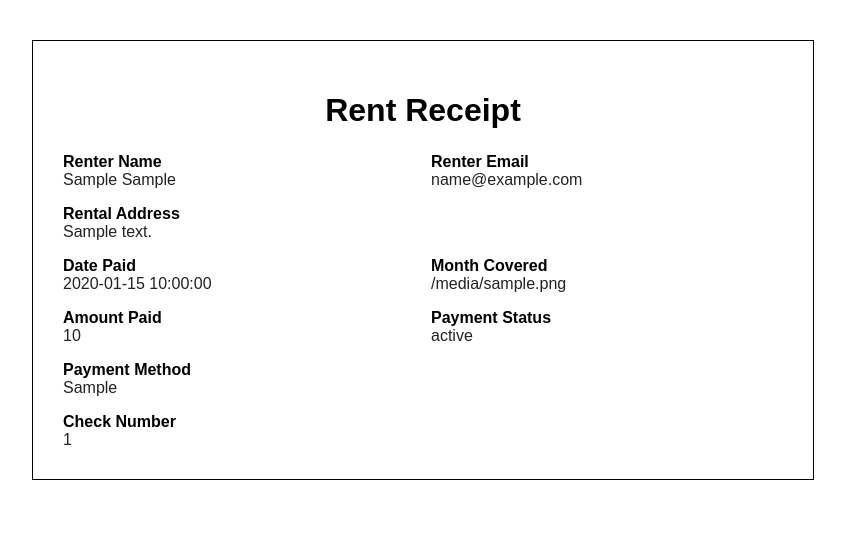
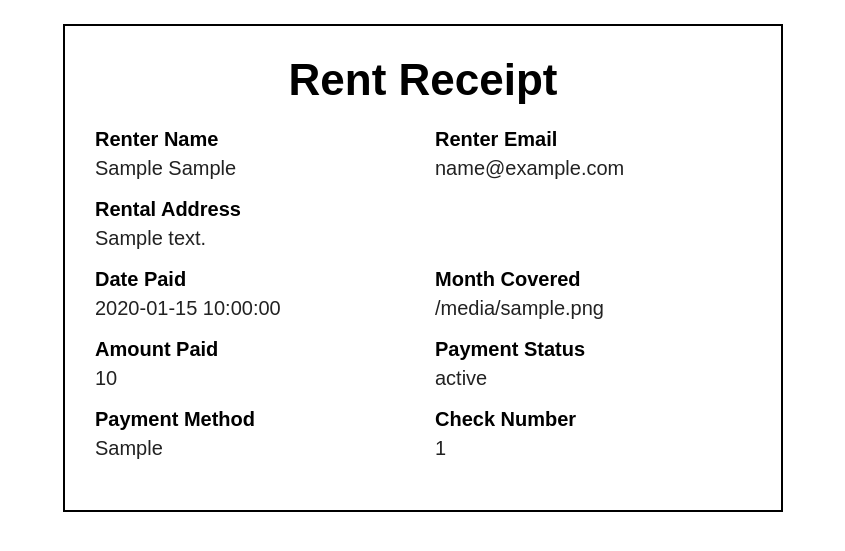
Before and after one commit to EnriqueGalindo/p-fi, a Flask app: template app/templates/receipts/rent_receipt.html in a window 1280 px wide. Shown: the top 551 px of the page, without its empty margins (217-1062 px from the left). Run offline with Flask 3, Linux system fonts and the light colour scheme; the template is opened without the code that fills it: most values are stand-ins (such as "Sample title", 1, 10 or a date in 2020).

Commit message:
change table format for email template

```diff
--- a/app/templates/receipts/rent_receipt.html
+++ b/app/templates/receipts/rent_receipt.html
@@ -4,67 +4,111 @@
 <head>
   <meta charset="UTF-8">
   <title>Rent Receipt</title>
+  <meta name="viewport" content="width=device-width, initial-scale=1" />
   <style>
-    body { font-family: Arial, sans-serif; margin: 40px; color: #000; }
-    .receipt { max-width: 720px; margin: auto; border: 1px solid #000; padding: 30px; }
-    h1 { text-align: center; margin-bottom: 24px; }
-    .grid { display: grid; grid-template-columns: 1fr 1fr; gap: 16px; }
-    .label { font-weight: bold; }
-    .muted { color: #222; }
-    .full { grid-column: 1 / -1; }
+    /* Keep styles simple + email-client-friendly */
+    body { margin: 0; padding: 0; background: #ffffff; color: #000000; font-family: Arial, sans-serif; }
+    .container { width: 100%; border-collapse: collapse; }
+    .outer { padding: 24px; }
+    .box { border: 2px solid #000; border-collapse: collapse; background: #fff; width: 720px; max-width: 720px; }
+    .pad { padding: 30px 30px 50px 30px; } /* extra bottom padding prevents border clipping */
+    h1 { margin: 0 0 24px 0; text-align: center; font-size: 44px; line-height: 1.1; font-weight: 800; }
+
+    .label { font-weight: 700; font-size: 20px; margin: 0 0 6px 0; }
+    .value { font-size: 20px; margin: 0; color: #222; }
     .money { font-variant-numeric: tabular-nums; }
+
+    .spacer-row td { height: 18px; line-height: 18px; font-size: 0; }
+
+    /* Make it behave well on narrow screens */
+    @media (max-width: 760px) {
+      .outer { padding: 12px !important; }
+      .box { width: 100% !important; max-width: 100% !important; }
+      .pad { padding: 18px 18px 36px 18px !important; }
+      h1 { font-size: 34px !important; }
+      .label, .value { font-size: 18px !important; }
+    }
   </style>
 </head>
+
 <body>
-  <div class="receipt">
+  <!-- Outer wrapper (email-safe) -->
+  <table role="presentation" class="container" cellpadding="0" cellspacing="0" width="100%">
+    <tr>
+      <td align="center" class="outer">
+        <!-- Bordered box (email-safe) -->
+        <table role="presentation" class="box" cellpadding="0" cellspacing="0" width="720">
+          <tr>
+            <td class="pad">
               <h1>Rent Receipt</h1>
 
-    <div class="grid">
-      <div>
+              <!-- Two-column layout using tables (more reliable than CSS grid in email clients) -->
+              <table role="presentation" width="100%" cellpadding="0" cellspacing="0" style="border-collapse:collapse;">
+                <tr>
+                  <td valign="top" width="50%" style="padding-right:12px;">
                     <div class="label">Renter Name</div>
-        <div class="muted">{{ renter_first }} {{ renter_last }}</div>
-      </div>
+                    <div class="value">{{ renter_first }} {{ renter_last }}</div>
+                  </td>
+                  <td valign="top" width="50%" style="padding-left:12px;">
+                    <div class="label">Renter Email</div>
+                    <div class="value">{{ renter_email }}</div>
+                  </td>
+                </tr>
 
-      <div>
-        <div class="label">Renter Email</div>
-        <div class="muted">{{ renter_email }}</div>
-      </div>
+                <tr class="spacer-row"><td colspan="2">&nbsp;</td></tr>
 
-      <div class="full">
+                <tr>
+                  <td colspan="2" valign="top">
                     <div class="label">Rental Address</div>
-        <div class="muted">{{ rental_address }}</div>
-      </div>
+                    <div class="value">{{ rental_address }}</div>
+                  </td>
+                </tr>
 
-      <div>
+                <tr class="spacer-row"><td colspan="2">&nbsp;</td></tr>
+
+                <tr>
+                  <td valign="top" width="50%" style="padding-right:12px;">
                     <div class="label">Date Paid</div>
-        <div class="muted">{{ date_paid }}</div>
-      </div>
+                    <div class="value">{{ date_paid }}</div>
+                  </td>
+                  <td valign="top" width="50%" style="padding-left:12px;">
+                    <div class="label">Month Covered</div>
+                    <div class="value">{{ month_covered }}</div>
+                  </td>
+                </tr>
 
-      <div>
-        <div class="label">Month Covered</div>
-        <div class="muted">{{ month_covered }}</div>
-      </div>
+                <tr class="spacer-row"><td colspan="2">&nbsp;</td></tr>
 
-      <div>
+                <tr>
+                  <td valign="top" width="50%" style="padding-right:12px;">
                     <div class="label">Amount Paid</div>
-        <div class="muted money">{{ amount_paid }}</div>
-      </div>
+                    <div class="value money">{{ amount_paid }}</div>
+                  </td>
+                  <td valign="top" width="50%" style="padding-left:12px;">
+                    <div class="label">Payment Status</div>
+                    <div class="value">{{ payment_status }}</div>
+                  </td>
+                </tr>
 
-      <div>
-        <div class="label">Payment Status</div>
-        <div class="muted">{{ payment_status }}</div>
-      </div>
+                <tr class="spacer-row"><td colspan="2">&nbsp;</td></tr>
 
-      <div>
+                <tr>
+                  <td valign="top" width="50%" style="padding-right:12px;">
                     <div class="label">Payment Method</div>
-        <div class="muted">{{ payment_method }}</div>
-      </div>
+                    <div class="value">{{ payment_method }}</div>
+                  </td>
+                  <td valign="top" width="50%" style="padding-left:12px;">
+                    <div class="label">Check Number</div>
+                    <div class="value">{{ check_number or "—" }}</div>
+                  </td>
+                </tr>
+              </table>
 
-      <div class="full">
-        <div class="label">Check Number</div>
-        <div class="muted">{{ check_number or "—" }}</div>
-      </div>
-    </div>
-  </div>
+            </td>
+          </tr>
+        </table>
+      </td>
+    </tr>
+  </table>
 </body>
 </html>
```
Lines whose indentation alone changed are shown as unchanged.
